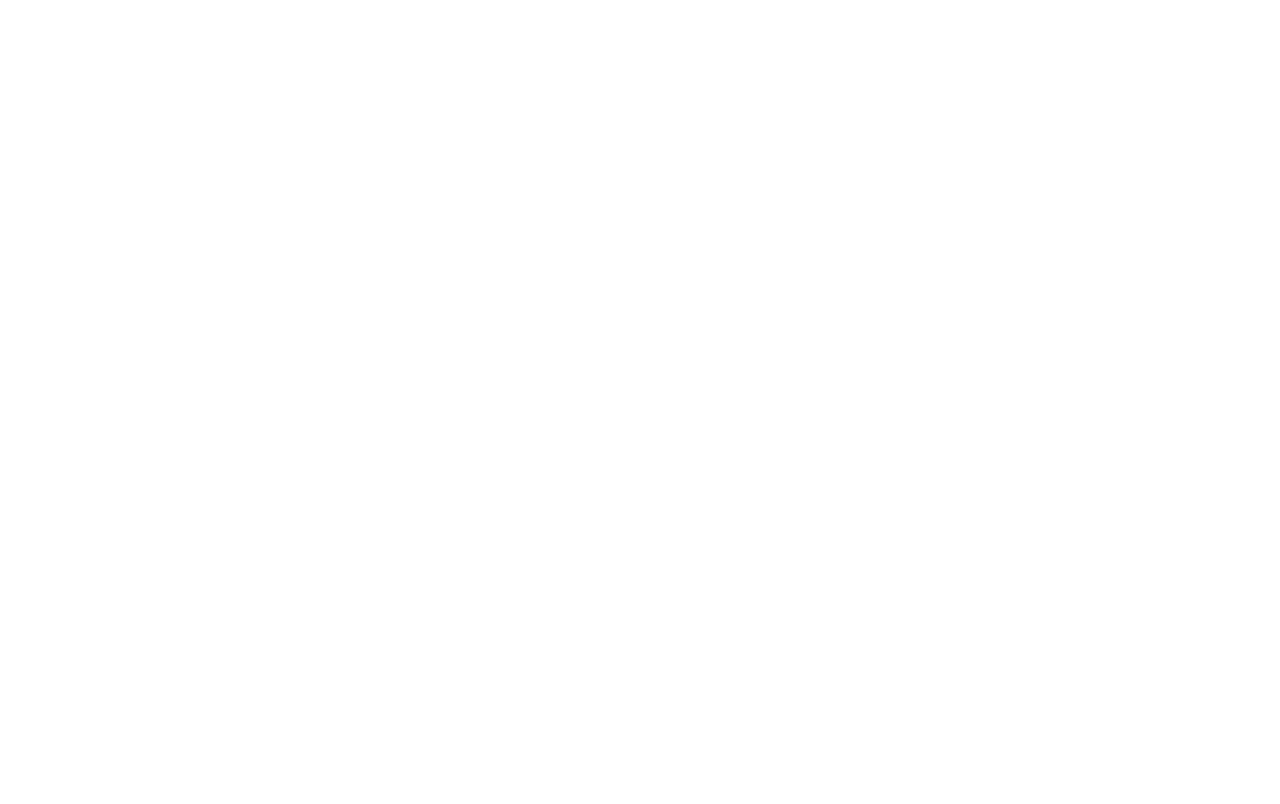
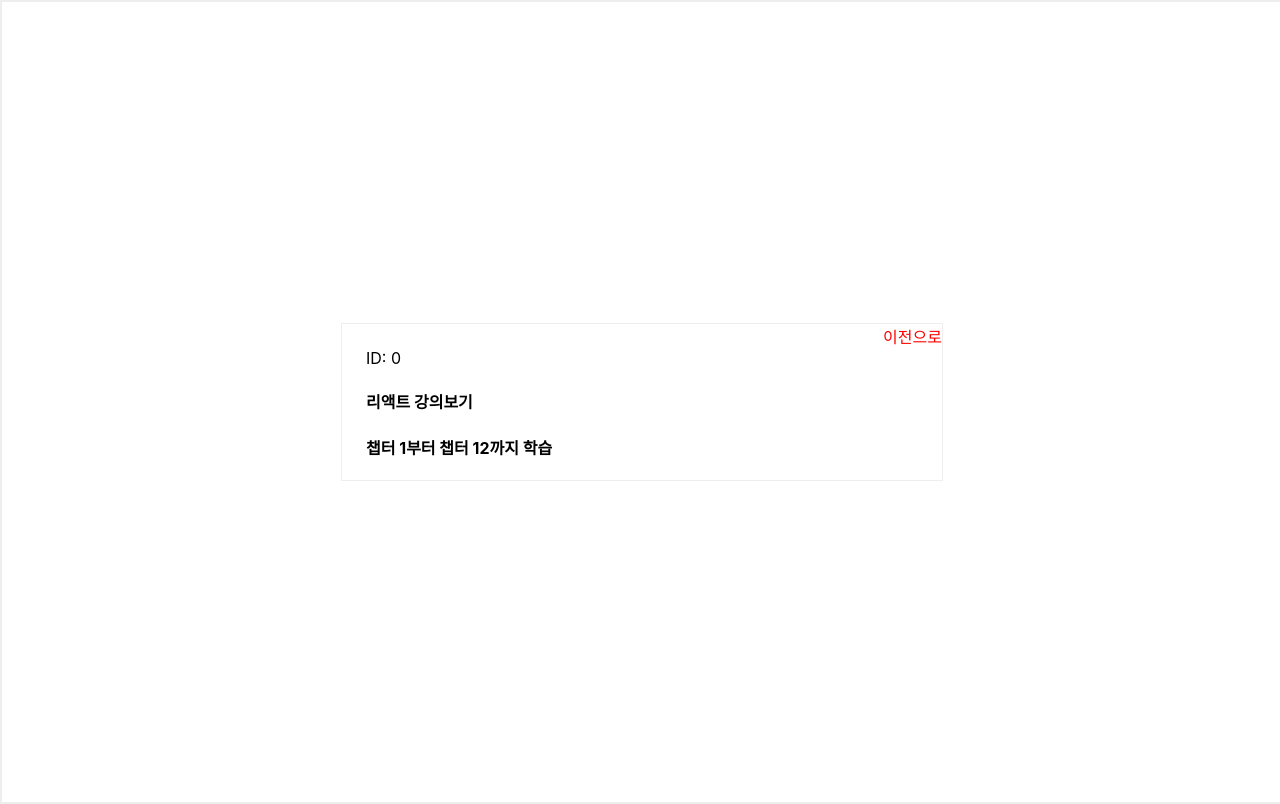
Before and after one commit to kwonih1020/redux_todolist, a React (Create React App) app: page /detail/0 in a window 1280 px wide. Before the commit this address had no page. Built offline with nearby package versions, Linux system fonts and the light colour scheme.

Commit message:
상세페이지 연결 완료, styled component적용 완료

```diff
--- a/src/components/list/List.jsx
+++ b/src/components/list/List.jsx
@@ -33,7 +33,7 @@
         {lists.map((todo, i) => (
           todo.isDone === false ?
             <TodoContainer key={i}>
-              <Link to={`/${todo.id}`}>상세페이지</Link>
+              <Link to={`/detail/${todo.id}`}>상세페이지</Link>
               <div>
                 <h4>{todo.title}</h4>
                 <h4>{todo.body}</h4>
@@ -51,7 +51,7 @@
         {lists.map((todo, i) => (
           todo.isDone === true ?
             <TodoContainer key={i}>
-              <Link to="/detail">상세페이지</Link>
+              <Link to={`/detail/${todo.id}`}>상세페이지</Link>
               <div>
                 <h4>{todo.title}</h4>
                 <h4>{todo.body}</h4>
--- a/src/pages/TodoDetail.jsx
+++ b/src/pages/TodoDetail.jsx
@@ -1,20 +1,67 @@
-import React from 'react';
-import { useSelector } from "react-redux";
+import React, { useEffect } from 'react';
+import { useSelector, useDispatch } from "react-redux";
 import { Link, useParams } from 'react-router-dom'
+import { getPageId } from '../redux/modules/todo';
+import styled from 'styled-components';
 
 
 const TodoDetail = () => {
-  const lists = useSelector((state) => state.todos.todos);
-  // const param = useParams(lists.id);
+  const todo = useSelector((state) => state.todos.todo);
+  console.log(todo)
+
+  const dispatch = useDispatch();
+
+  const { id } = useParams();
+
+  useEffect(() => {
+    dispatch(getPageId(id))
+  }, [dispatch, id])
+
+  console.log(id)
+  console.log(typeof(id))
   return (
-    <div>
-      <Link to={'/'}>이전으로</Link>
-      <div>
-        <h4>{lists.title}</h4>
-        <h4>{lists.body}</h4>
-      </div>
-    </div>
+    <DetailContainer>
+        <DetailBox>
+          <LinkButton>
+            <Link to={'/'} style={{ textDecoration: 'none', color: "red" }}>이전으로</Link>
+          </LinkButton>
+          <DetailText>
+            <div>ID: {todo.id}</div>
+            <h4>{todo.title}</h4>
+            <h4>{todo.body}</h4>
+          </DetailText>
+        </DetailBox>
+    </DetailContainer>
+
   );
 };
 
 export default TodoDetail;
+
+const DetailContainer = styled.div`
+  border: 2px solid #eee;
+  width: 100%;
+  height: 100vh;
+  display: flex;
+  align-items: center;
+  justify-content: center;
+`
+
+
+const DetailBox = styled.div`
+  width: 600px;
+  height: auto;
+  border: 1px solid #eee;
+  display: flex;
+  flex-direction: column;
+  justify-content: space-between;
+`;
+
+const DetailText = styled.div`
+  padding: 0 24px;
+  align-items: center;
+`
+const LinkButton = styled.div`
+  cursor: pointer;
+  text-align: right;
+`
--- a/src/pages/TodoList.jsx
+++ b/src/pages/TodoList.jsx
@@ -6,13 +6,11 @@
 
 const TodoList = () => {
   return (
-    <>
-      <Layout>
-        <Header />
-        <Form />
-        <List />
-      </Layout>
-    </>
+    <Layout>
+      <Header />
+      <Form />
+      <List />
+    </Layout>
   );
 };
 
--- a/src/redux/modules/todo.js
+++ b/src/redux/modules/todo.js
@@ -2,6 +2,7 @@
 const CREATE_TODO = "CREATE_TODO";
 const DELETE_TODO = "DELETE_TODO";
 const UPDATE_TODO = "UPDATE_TODO";
+const GET_PAGE_ID = "GET_PAGE_ID";
 
 // Action Creator
 export const createTodo = (payload) => {
@@ -16,14 +17,17 @@
   return { type: UPDATE_TODO, payload }
 }
 
+export const getPageId = (payload) => {
+  return { type: GET_PAGE_ID, payload }
+}
+
 // 초기 상태값
 const initialState = {
-  inputs: [
+  todo: [
     {
       id: 0,
       title: '',
-      body: '',
-      isDone: false,
+      body: ''
     }
   ],
   todos: [
@@ -54,12 +58,18 @@
       return {
         ...state,
         todos: state.todos.filter((todo) => todo.id !== action.payload)
-      }
+      };
     case UPDATE_TODO:
       return {
         ...state,
         todos: state.todos.map((todo) => todo.id === action.payload ? {...todo, isDone: !todo.isDone} : todo )
-      }
+      };
+    case GET_PAGE_ID:
+      return {
+        ...state,
+        todo: state.todos.find((todo)=> todo.id === Number(action.payload))
+        // 여기서 받아도는 action.payload는 ID 값인데, 문자열이기 때문에, todo.id는 숫자열이라서 Number()로 action.payload를 숫자열로 변경
+      };
     default:
       return state;
   }
--- a/src/shared/Router.jsx
+++ b/src/shared/Router.jsx
@@ -8,7 +8,7 @@
     <BrowserRouter>
       <Routes>
         <Route path="/" element={<TodoList />} />
-        <Route path="/:id" element={<TodoDetail />} />
+        <Route path="/detail/:id" element={<TodoDetail />} />
       </Routes>
     </BrowserRouter>
   );
```
